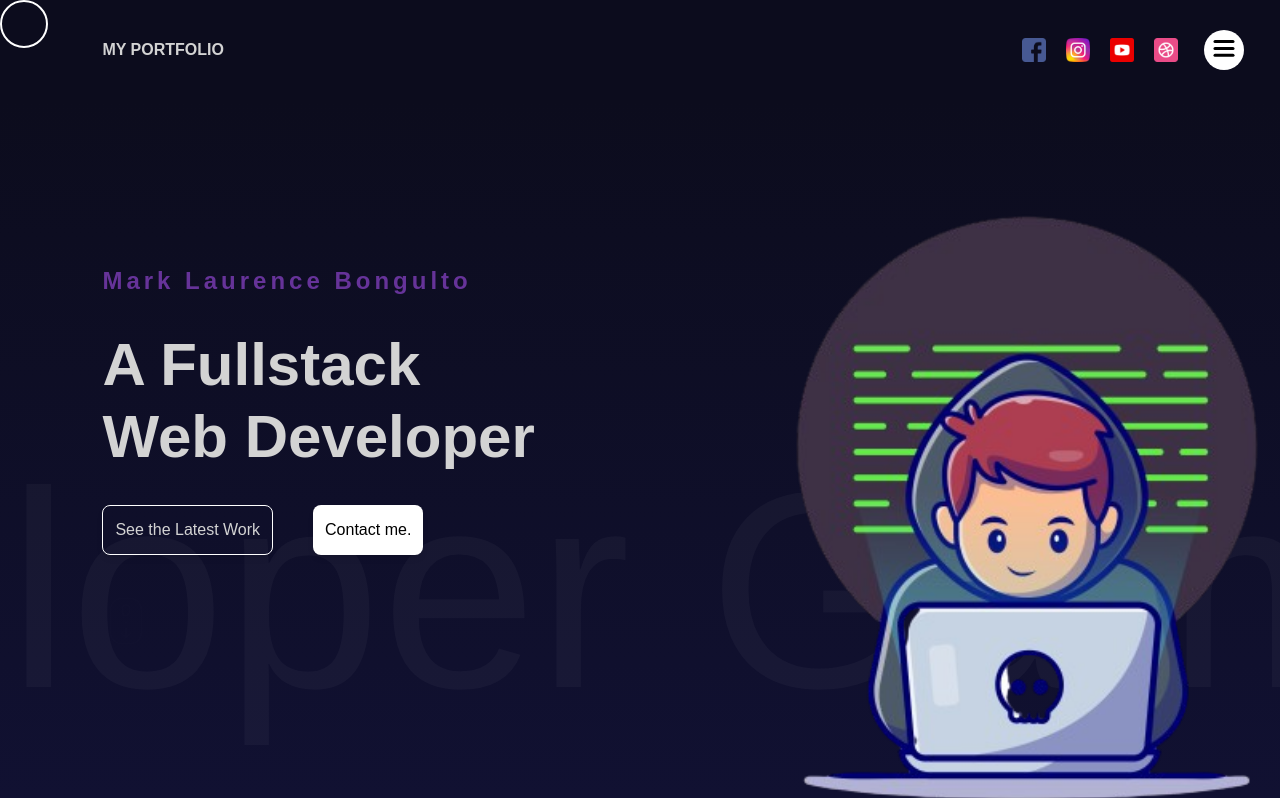
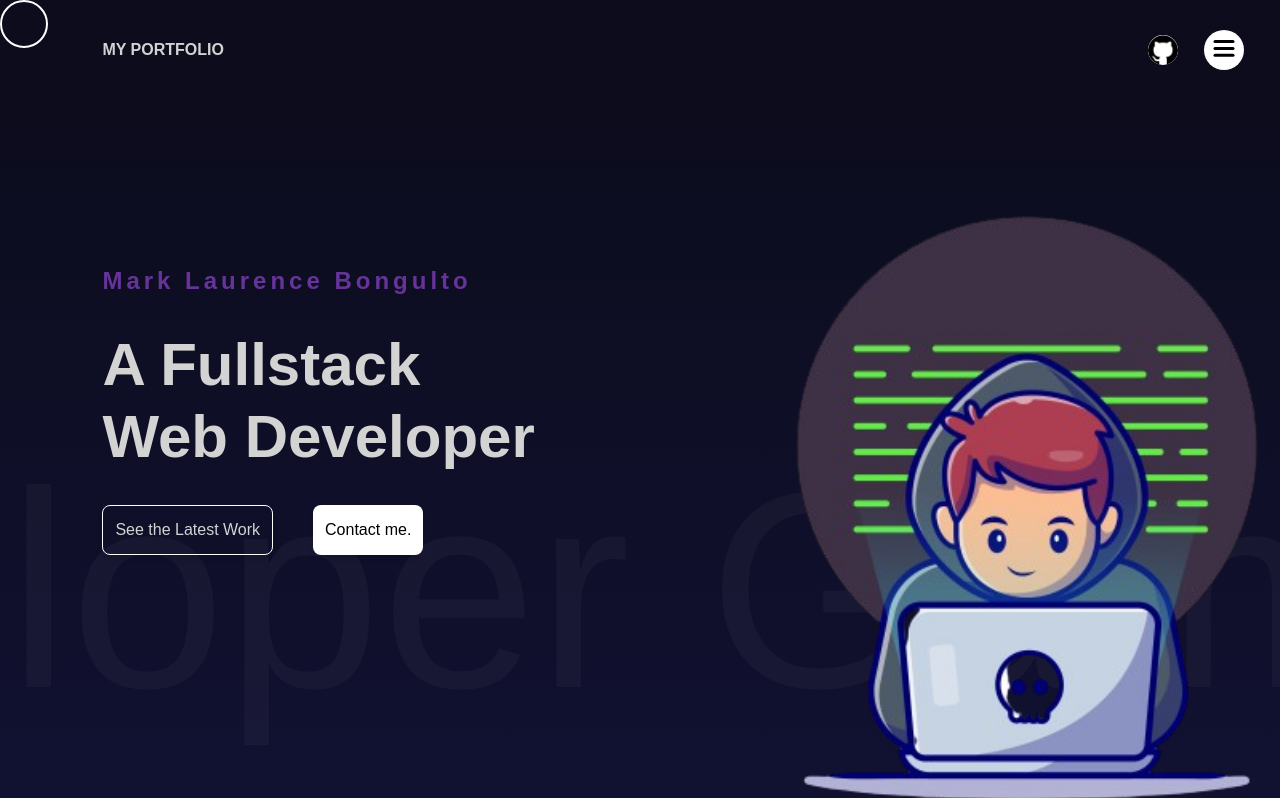
Before and after one commit to Mac1618/portfolio, a React (Vite) app: page / in a window 1280 px wide. Shown: the top 798 px of the page. Built offline with nearby package versions, Linux system fonts and the light colour scheme.

Commit message:
refactor: Implemented my github account on navbar and removed the unnecessary logos.

```diff
--- a/src/components/navbar/Navbar.jsx
+++ b/src/components/navbar/Navbar.jsx
@@ -2,6 +2,10 @@
 import Sidebar from '../sidebar/Sidebar';
 
 const Navbar = () => {
+	const handleLink = (url) => {
+		return window.open(`${url}`, '_black');
+	};
+
 	return (
 		<nav className="navbar h-[100px] relative">
 			{/* Sidebar */}
@@ -9,18 +13,15 @@ const Navbar = () => {
 			<div className="wrapper relative px-[8%] w-full m-auto flex justify-between items-center h-full max-sm:flex-col max-sm:justify-center">
 				<span className="font-bold">MY PORTFOLIO</span>
 				<div className="social flex gap-5 max-sm:gap-10 max-sm:mt-3">
-					<a href="#">
-						<img src="/facebook.png" alt="facebook image" width={24} height={24} />
-					</a>
-					<a href="#">
-						<img src="/instagram.png" alt="instagram image" width={24} height={24} />
-					</a>
-					<a href="#">
-						<img src="/youtube.png" alt="youtube image" width={24} height={24} />
-					</a>
-					<a href="#">
-						<img src="/dribbble.png" alt="dribbble image" width={24} height={24} />
-					</a>
+					<div className="cursor-pointer" onClick={() => handleLink('https://github.com/Mac1618')}>
+						<img
+							src="/github.png"
+							alt="github logo"
+							className="bg-white rounded-full cursor-pointer"
+							width={30}
+							height={30}
+						/>
+					</div>
 				</div>
 			</div>
 		</nav>
```
Also changed, not shown: public/github.png (added).
